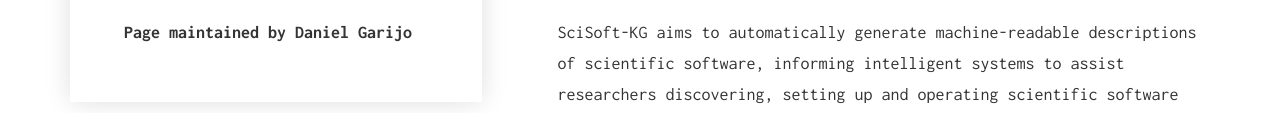
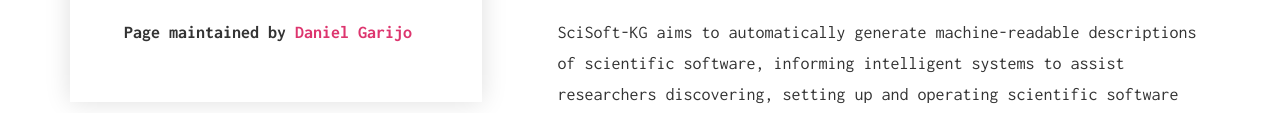
Before and after one commit to SoftwareUnderstanding/ScientificSoftwareKG, a plain HTML site: page index.html in a window 1280 px wide. Shown: the part 1190-1303 px from the top of the page. Drawn offline with Linux system fonts and the light colour scheme; files whose address does not match are found by name.

Commit message:
Update index.html

```diff
--- a/index.html
+++ b/index.html
@@ -209,7 +209,7 @@
 					<div class="user-frame">
 						<h3>Scientific Software</h3>
 						<p>Scientific software refers to the algorithms, simulations, statistical analyses, data processing and data visualization operations that are used to accomplish scientific products. </p>
-						<span>Page maintained by Daniel Garijo</span><br>
+						<span>Page maintained by <a href="http://dgarijo.com">Daniel Garijo</a></span><br>
 					</div>
 				</div>
 				<div class="col-md-7 animate-box">
```
